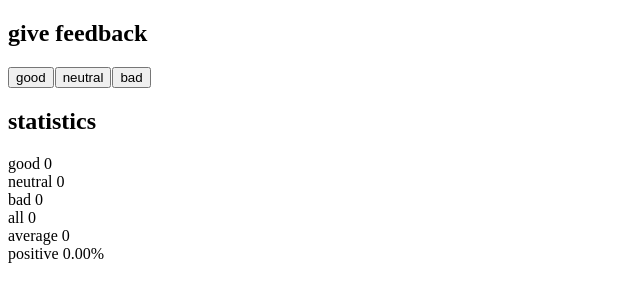
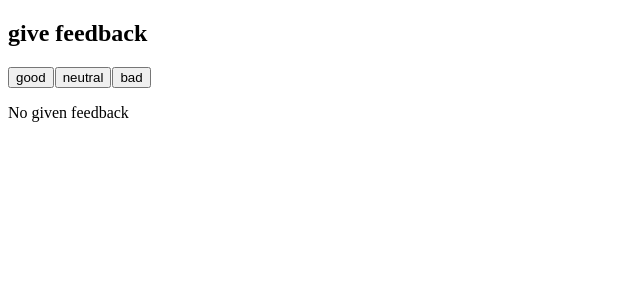
Before and after one commit to aleocampodev/coursefullstack, a React (Vite) app in the folder part 1/unicafe/: page / in a window 1280 px wide. Shown: the top 302 px of the page, without its empty margins (0-640 px from the left). Built offline with nearby package versions, Linux system fonts and the light colour scheme.

Commit message:
solution exercise 1.9 part 1

```diff
--- a/part 1/unicafe/src/App.jsx
+++ b/part 1/unicafe/src/App.jsx
@@ -16,6 +16,8 @@ function App() {
   const average = all !== 0 ? (good - bad) / all : 0;
   const positivePercentage = all !== 0 || good !== 0 ? (good / all) * 100 : 0;
 
+
+
   return (
     <>
       <Header title={title} />
@@ -25,6 +27,9 @@ function App() {
         <Experiences nameButton={'bad'} counterFeedbackButton={bad} setCounterFeedBackButton={setBad} />
       </div>
       <div>
+        {
+          all === 0 ? (<p>No given feedback</p>) :
+            (<>
               <h2><strong>statistics</strong></h2>
               <Statistics text={'good'} value={good} />
               <Statistics text={'neutral'} value={neutral} />
@@ -32,9 +37,10 @@ function App() {
               <Statistics text={'all'} value={all} />
               <Statistics text={'average'} value={average} />
               <Statistics text={'positive'} value={`${positivePercentage.toFixed(2)}%`} />
+            </>)
+        }
+
       </div>
-
-
     </>
   )
 }
```
Lines whose indentation alone changed are shown as unchanged.
